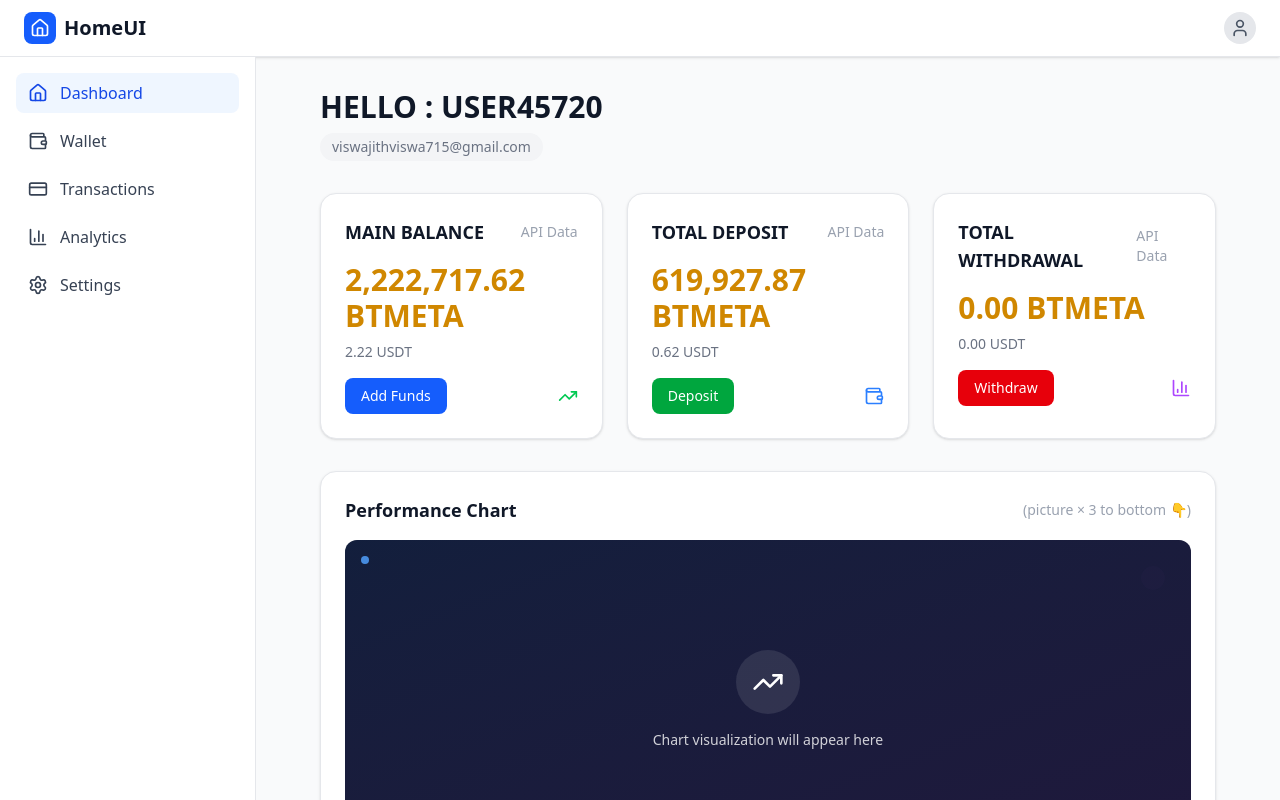
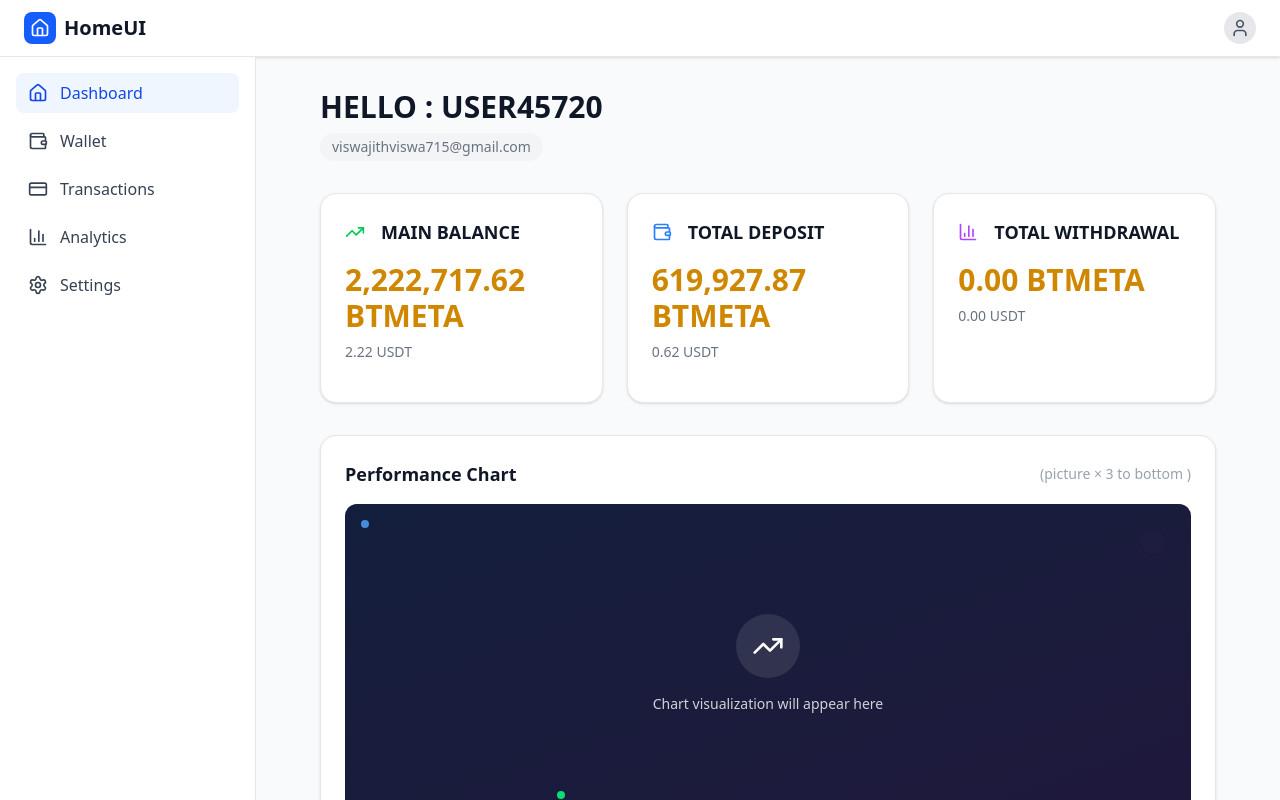
Before and after one commit to Viswajith2003/stockweb, a React (Vite) app: page / in a window 1280 px wide. Shown: the top 800 px of the page. Built offline with nearby package versions, Linux system fonts and the light colour scheme.

Commit message:
updated the card

```diff
--- a/src/Frontend/Pages/Home.jsx
+++ b/src/Frontend/Pages/Home.jsx
@@ -5,7 +5,6 @@ import Sidebar from "../../components/sidebar.jsx"; // Import the Sidebar compon
 const HomeUI = () => {
   const [isMenuOpen, setIsMenuOpen] = useState(false);
 
-  // API data state
   const [apiData, setApiData] = useState({
     mainBalance: 0,
     totalDeposit: 0,
@@ -18,18 +17,15 @@ const HomeUI = () => {
     setIsMenuOpen(!isMenuOpen);
   };
 
-  // API fetch function
   useEffect(() => {
     const fetchBalanceData = async () => {
       try {
         setApiData((prev) => ({ ...prev, loading: true }));
 
-        // Replace this URL with your friend's actual API endpoint
         // const response = await fetch('YOUR_API_ENDPOINT_HERE');
         // const data = await response.json();
 
-        // Mock data for demonstration - remove this when using real API
-        await new Promise((resolve) => setTimeout(resolve, 1000)); // Simulate API delay
+        await new Promise((resolve) => setTimeout(resolve, 1000));
         const mockData = {
           mainBalance: 2222717.62,
           totalDeposit: 619927.87,
@@ -123,13 +119,11 @@ const HomeUI = () => {
             <div className="grid grid-cols-1 md:grid-cols-2 lg:grid-cols-3 gap-6 mb-8">
               {/* Main Balance Card */}
               <div className="bg-white rounded-2xl shadow-sm border border-gray-200 p-6 hover:shadow-md transition-shadow">
-                <div className="flex items-center justify-between mb-4">
+                <div className="flex items-center gap-4 mb-4">
+                  <TrendingUp className="w-5 h-5 text-green-500" />
                   <h3 className="text-lg font-bold text-gray-900">
                     MAIN BALANCE
                   </h3>
-                  <div className="text-gray-400 text-sm">
-                    {apiData.loading ? "Loading..." : "API Data"}
-                  </div>
                 </div>
                 {apiData.loading ? (
                   <div className="animate-pulse">
@@ -148,26 +142,15 @@ const HomeUI = () => {
                     </div>
                   </>
                 )}
-                <div className="flex items-center justify-between">
-                  <button
-                    className="text-sm bg-blue-600 text-white px-4 py-2 rounded-lg hover:bg-blue-700 transition-colors"
-                    disabled={apiData.loading}
-                  >
-                    Add Funds
-                  </button>
-                  <TrendingUp className="w-5 h-5 text-green-500" />
-                </div>
               </div>
 
               {/* Total Deposit Card */}
               <div className="bg-white rounded-2xl shadow-sm border border-gray-200 p-6 hover:shadow-md transition-shadow">
-                <div className="flex items-center justify-between mb-4">
+                <div className="flex items-center gap-4 mb-4">
+                  <Wallet className="w-5 h-5 text-blue-500" />
                   <h3 className="text-lg font-bold text-gray-900">
                     TOTAL DEPOSIT
                   </h3>
-                  <div className="text-gray-400 text-sm">
-                    {apiData.loading ? "Loading..." : "API Data"}
-                  </div>
                 </div>
                 {apiData.loading ? (
                   <div className="animate-pulse">
@@ -186,26 +169,15 @@ const HomeUI = () => {
                     </div>
                   </>
                 )}
-                <div className="flex items-center justify-between">
-                  <button
-                    className="text-sm bg-green-600 text-white px-4 py-2 rounded-lg hover:bg-green-700 transition-colors"
-                    disabled={apiData.loading}
-                  >
-                    Deposit
-                  </button>
-                  <Wallet className="w-5 h-5 text-blue-500" />
-                </div>
               </div>
 
               {/* Total Withdrawal Card */}
               <div className="bg-white rounded-2xl shadow-sm border border-gray-200 p-6 hover:shadow-md transition-shadow md:col-span-2 lg:col-span-1">
-                <div className="flex items-center justify-between mb-4">
+                <div className="flex items-center gap-4 mb-4">
+                  <BarChart3 className="w-5 h-5 text-purple-500" />
                   <h3 className="text-lg font-bold text-gray-900">
                     TOTAL WITHDRAWAL
                   </h3>
-                  <div className="text-gray-400 text-sm">
-                    {apiData.loading ? "Loading..." : "API Data"}
-                  </div>
                 </div>
                 {apiData.loading ? (
                   <div className="animate-pulse">
@@ -224,15 +196,6 @@ const HomeUI = () => {
                     </div>
                   </>
                 )}
-                <div className="flex items-center justify-between">
-                  <button
-                    className="text-sm bg-red-600 text-white px-4 py-2 rounded-lg hover:bg-red-700 transition-colors"
-                    disabled={apiData.loading}
-                  >
-                    Withdraw
-                  </button>
-                  <BarChart3 className="w-5 h-5 text-purple-500" />
-                </div>
               </div>
             </div>
 
@@ -243,7 +206,7 @@ const HomeUI = () => {
                   Performance Chart
                 </h3>
                 <div className="text-gray-400 text-sm">
-                  (picture × 3 to bottom 👇)
+                  (picture × 3 to bottom )
                 </div>
               </div>
 
```
